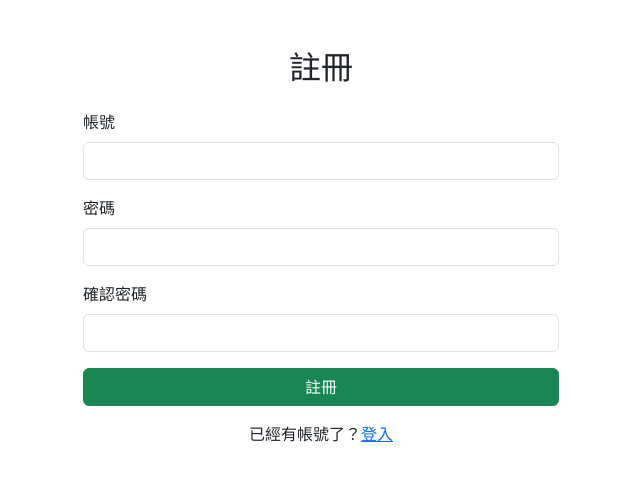
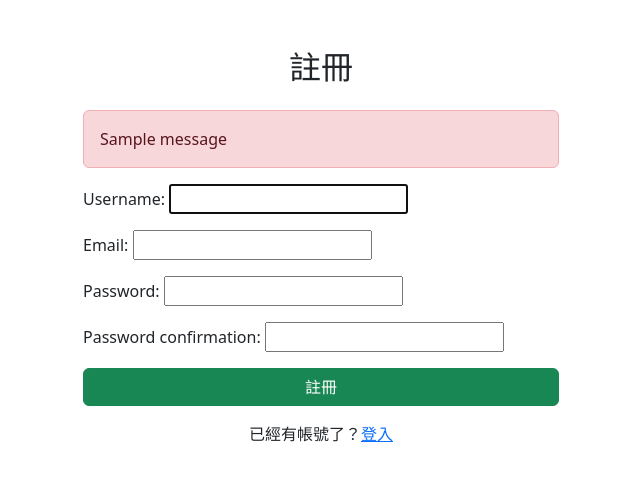
Before and after one commit to jimmylin825/django-ecommerce, a Django app: page /users/register/ in a window 1280 px wide. Shown: the part 56-537 px from the top of the page, without its empty margins (319-959 px from the left). Run offline with Django 5.2, Linux system fonts and the light colour scheme; tables that the repository leaves empty hold one stand-in row (values such as "Sample post"); one stand-in notice (Sample message) is shown; parts of the project's set-up code (start-up, migrations or seed data) failed here and were passed over; some libraries are stand-ins or nearby versions.

Commit message:
修正註冊頁

```diff
--- a/users/templates/users/register.html
+++ b/users/templates/users/register.html
@@ -1,30 +1,31 @@
 {% extends 'base.html' %}
-{% if error %}
-<script>
-  document.addEventListener("DOMContentLoaded", function () {
-    showErrorToast("{{ error }}");
-  });
-</script>
-{% endif %}
+
 {% block content %}
 <div class="container mt-5" style="max-width: 500px;">
   <h2 class="mb-4 text-center">註冊</h2>
+
+  {% if messages %}
+    {% for message in messages %}
+      <div class="alert alert-danger">{{ message }}</div>
+    {% endfor %}
+  {% endif %}
+
   <form method="post">
     {% csrf_token %}
-    <div class="mb-3">
-      <label for="username" class="form-label">帳號</label>
-      <input type="text" class="form-control" id="username" name="username" required>
-    </div>
-    <div class="mb-3">
-      <label for="password1" class="form-label">密碼</label>
-      <input type="password" class="form-control" id="password1" name="password1" required>
-    </div>
-    <div class="mb-3">
-      <label for="password2" class="form-label">確認密碼</label>
-      <input type="password" class="form-control" id="password2" name="password2" required>
-    </div>
+
+    {% for field in form %}
+      <div class="mb-3">
+        {{ field.label_tag }}
+        {{ field }}
+        {% for error in field.errors %}
+          <div class="text-danger small">{{ error }}</div>
+        {% endfor %}
+      </div>
+    {% endfor %}
+
     <button type="submit" class="btn btn-success w-100">註冊</button>
   </form>
+
   <div class="mt-3 text-center">
     <p>已經有帳號了？<a href="{% url 'login' %}">登入</a></p>
   </div>
--- a/users/views.py
+++ b/users/views.py
@@ -2,6 +2,7 @@ from django.shortcuts import render
 from django.contrib.auth import authenticate, login, logout
 from .forms import RegisterForm
 from django.shortcuts import redirect
+from django.contrib import messages
 # Create your views here.
 
 def register_view(request):
@@ -9,11 +10,14 @@ def register_view(request):
         form = RegisterForm(request.POST)
         if form.is_valid():
             user = form.save()
-            login(request, user)  # 註冊後自動登入
+            login(request, user)
             return redirect('product_list')
+        else:
+            print(form.errors)  # 調試用
+            messages.error(request, '註冊失敗，請檢查輸入內容')
     else:
         form = RegisterForm()
-    return render(request, 'users/register.html', {'form': form, 'error' : '發生錯誤請重新嘗試'})
+    return render(request, 'users/register.html', {'form': form})
 
 
 def login_view(request):
```
